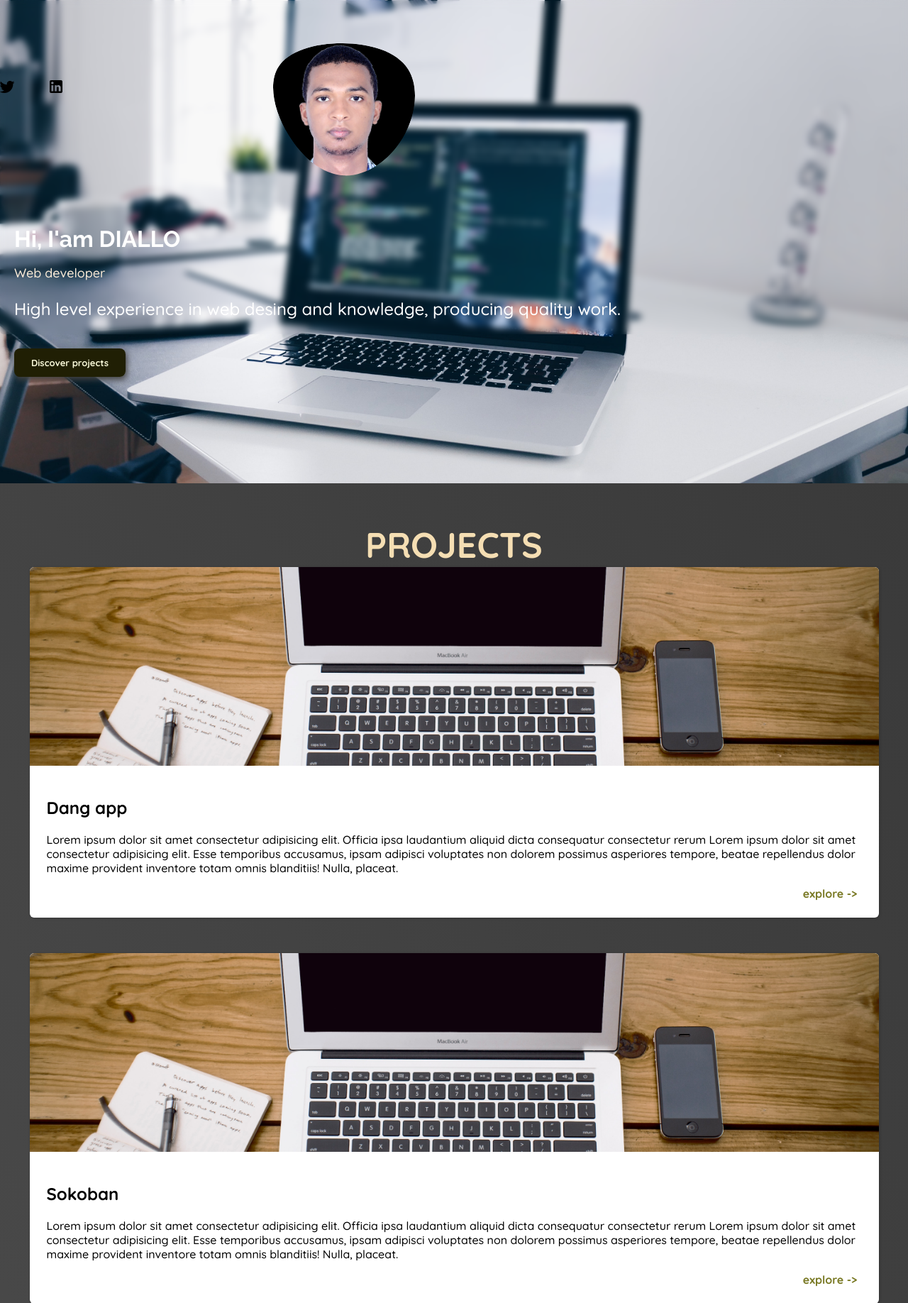
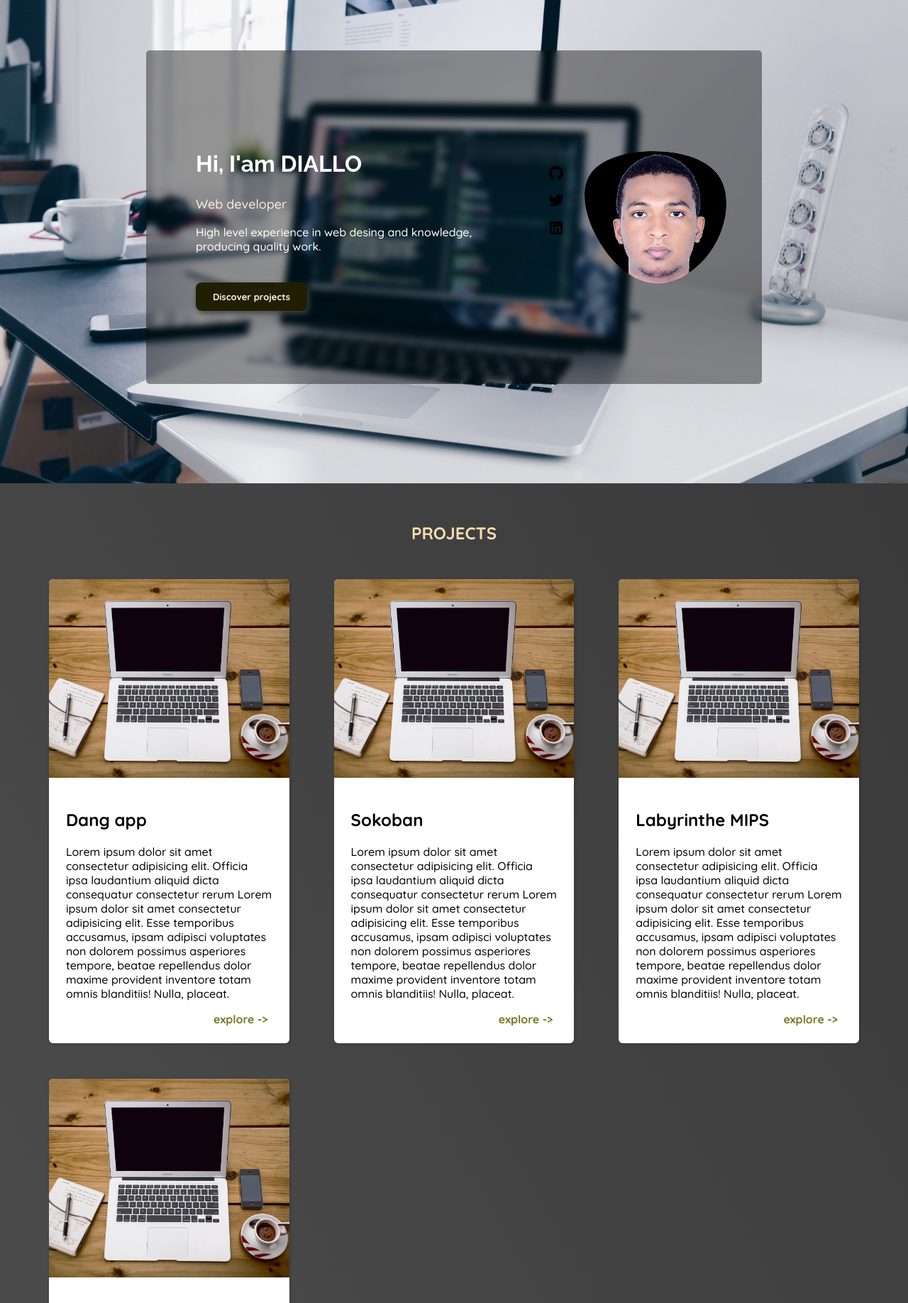
Before and after one commit to FellahAbdel/web-portfolio, a PHP site: page / in a window 1280 px wide. Shown: the part 119-1955 px from the top of the page at 71% size. Run offline with PHP 8.4, Linux system fonts and the light colour scheme; some libraries are stand-ins or nearby versions.

Commit message:
Restore list projects and worked on front pages

```diff
--- a/assets/css/styles.css
+++ b/assets/css/styles.css
@@ -20,8 +20,8 @@ section:first-child {
   /* Pour le pc et tab
   width: 900px;
   border-radius: 10px;
-  padding: 50px 0;
-  top: 200px; */
+  /* padding: 50px 0; */
+  top: 200px;
 
   padding: 10px 0;
   height: 450px;
@@ -31,6 +31,7 @@ section:first-child {
   border-radius: 5px;
   text-align: center;
   /* display: none; */
+  display: grid;
 }
 
 /* Nouveau look */
@@ -195,12 +196,25 @@ footer:last-child a:hover {
 
 @media all and (min-width: 742px) {
   section:first-child {
-    /* Pour pc & tab */
+    height: 800px;
+  }
+
+  #home {
+    display: flex;
+    flex-direction: row-reverse;
+    align-items: center;
+    width: 80%;
+    background-color: rgba(0, 0, 0, 0.406);
+    padding: 10px 50px;
+    margin-top: 70px;
+  }
+  /* section:first-child {
+    Pour pc & tab
     height: 700px;
   }
 
   section:first-child div {
-    /* Pour le pc et tab */
+    Pour le pc et tab
     width: 650px;
     border-radius: 10px;
     padding: 50px 0;
@@ -220,9 +234,10 @@ footer:last-child a:hover {
     font-size: 24px;
   }
 
-  /* Pour la 2 eme section  */
+  Pour la 2 eme section
 
-  main section ul {
+  */
+  #projects ul {
     grid-template-columns: repeat(2, 1fr);
     padding: 0 35px 50px 35px;
     column-gap: 30px;
@@ -230,23 +245,28 @@ footer:last-child a:hover {
 }
 
 @media all and (min-width: 1140px) {
-  section:first-child {
-    height: 800px;
+  #home {
+    width: 60%;
   }
 
+  #home image {
+    width: 190px;
+  }
+
+  /*
   section:first-child div {
     top: 275px;
     width: 900px;
     padding: 50px 0;
     height: 192px;
   }
-
-  main section ul {
+  */
+  #projects ul {
     grid-template-columns: repeat(3, 1fr);
     column-gap: 45px;
     padding: 30px 60px;
   }
-
+  /*
   section:first-child h1 {
     font-size: 40px;
     margin: 0;
@@ -267,5 +287,5 @@ footer:last-child a:hover {
     margin: 0 auto;
     padding-top: 55px;
     padding-bottom: 0;
-  }
+  } */
 }
```
